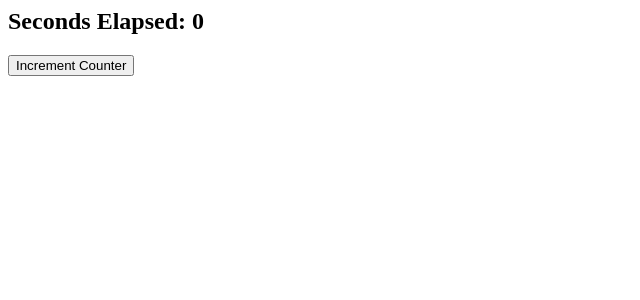
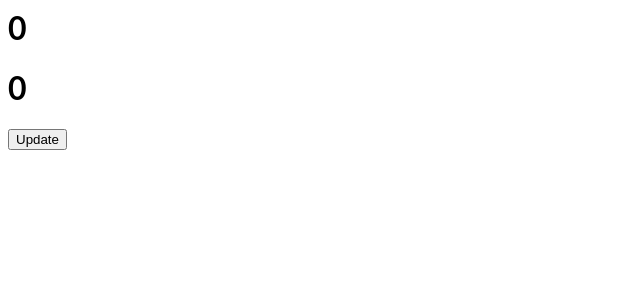
Before and after one commit to jkc1996/reactJS-Tutorial, a React (Create React App) app: page / in a window 1280 px wide. Shown: the top 300 px of the page, without its empty margins (0-640 px from the left). Built offline with nearby package versions, Linux system fonts and the light colour scheme.

Commit message:
1 file modified

```diff
--- a/Timer.js
+++ b/Timer.js
@@ -1,22 +1,47 @@
 import React from 'react';
 
 class Timer extends React.Component {
+//     constructor() {
+//         super ()
+//         this.state = {
+//             counter: 0
+//         }
+//     }
+//     handleClick = (e) => {
+//     this.setState({counter:this.state.counter+1})
+// }
+
+//     render() {
+//         return(<React.Fragment>
+//             <h2> Seconds Elapsed: {this.state.counter} </h2>
+//             <button onClick = {this.handleClick}> Increment Counter </button>
+//         </React.Fragment>)
+//     }
+
+
+// bllow code explains the async nature of setState()
         constructor() {
-        super ()
+                super()
                 this.state = {
-            counter: 0
+                        quantity: 0,
+                        price:0
                 }
         }
-    handleClick = (e) => {
-    this.setState({counter:this.state.counter+1})
+         update = () => {
+                this.setState({quantity:5},()=>{
+                        if(this.state.quantity == 5) {
+                                this.setState({price:2000-100})
+                        }
+                })
         }
 
         render() {
                return(<React.Fragment>
-            <h2> Seconds Elapsed: {this.state.counter} </h2>
-            <button onClick = {this.handleClick}> Increment Counter </button>
-        </React.Fragment>)
-    }
+                        <h1>{this.state.quantity}</h1>
+                        <h1>{this.state.price}</h1>
+                        <button onClick={this.update}>Update</button>
+                </React.Fragment>)}
+
 }
 
 export default Timer;
```
Lines whose indentation alone changed are shown as unchanged.
